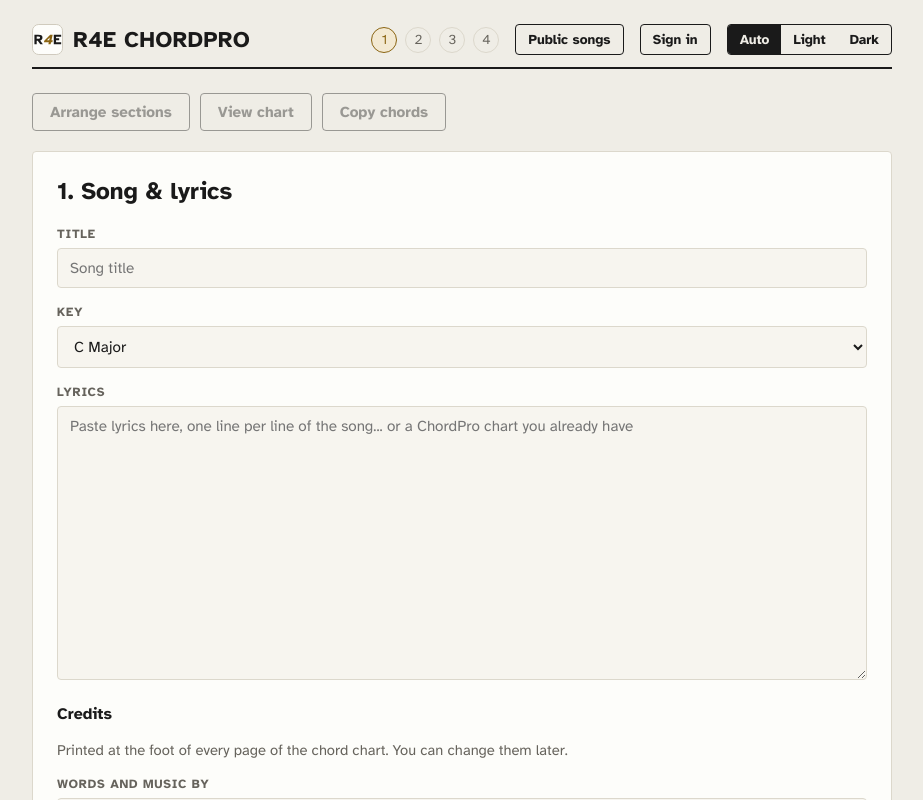
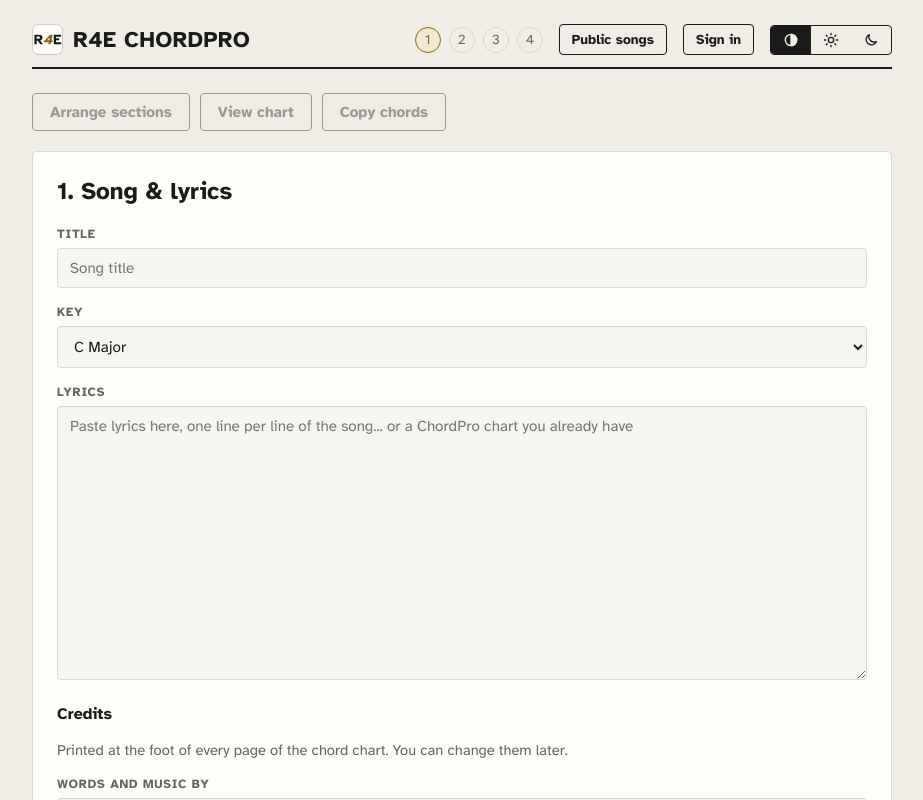
Before and after one commit to eang0521/chordpro, a React (Vite) app: page / in a window 1280 px wide. Shown: the top 800 px of the page, without its empty margins (178-1101 px from the left). Built offline with nearby package versions, Linux system fonts and the light colour scheme.

Commit message:
Show the theme switch as icons to save header space
The switch now shows three icons instead of words: a half-filled circle
for Auto (match device), a sun for Light and a moon for Dark. Each keeps a
tooltip and a screen-reader label.

Co-Authored-By: Claude Opus 5.5 <noreply@anthropic.com>

```diff
--- a/src/App.css
+++ b/src/App.css
@@ -1013,8 +1013,8 @@ button.secondary:hover:not(:disabled) {
   border: none;
   border-radius: 0;
   color: var(--text);
-  padding: 5px 10px;
-  font-size: 0.8rem;
+  padding: 5px 7px;
+  line-height: 0;
 }
 
 .theme-switch button:hover:not(:disabled) {
--- a/src/components/ThemeSwitch.tsx
+++ b/src/components/ThemeSwitch.tsx
@@ -1,11 +1,52 @@
 import { useEffect, useState } from 'react';
+import type { ReactNode } from 'react';
 import type { ThemeChoice } from '../lib/theme';
 import { applyTheme, getThemeChoice, onSystemThemeChange, saveThemeChoice } from '../lib/theme';
 
-const OPTIONS: { value: ThemeChoice; label: string }[] = [
-  { value: 'auto', label: 'Auto' },
-  { value: 'light', label: 'Light' },
-  { value: 'dark', label: 'Dark' },
+// Small line icons drawn in the text color: a half-filled circle for the device's setting, a
+// sun for light, a moon for dark.
+const iconProps = {
+  width: 16,
+  height: 16,
+  viewBox: '0 0 24 24',
+  fill: 'none',
+  stroke: 'currentColor',
+  strokeWidth: 2,
+  strokeLinecap: 'round',
+  strokeLinejoin: 'round',
+  'aria-hidden': true,
+} as const;
+
+const OPTIONS: { value: ThemeChoice; label: string; icon: ReactNode }[] = [
+  {
+    value: 'auto',
+    label: 'Match device',
+    icon: (
+      <svg {...iconProps}>
+        <circle cx="12" cy="12" r="8.5" />
+        <path d="M12 3.5a8.5 8.5 0 0 1 0 17z" fill="currentColor" />
+      </svg>
+    ),
+  },
+  {
+    value: 'light',
+    label: 'Light',
+    icon: (
+      <svg {...iconProps}>
+        <circle cx="12" cy="12" r="4" />
+        <path d="M12 2v2M12 20v2M4.9 4.9l1.4 1.4M17.7 17.7l1.4 1.4M2 12h2M20 12h2M4.9 19.1l1.4-1.4M17.7 6.3l1.4-1.4" />
+      </svg>
+    ),
+  },
+  {
+    value: 'dark',
+    label: 'Dark',
+    icon: (
+      <svg {...iconProps}>
+        <path d="M20 14.5A8 8 0 0 1 9.5 4a8 8 0 1 0 10.5 10.5z" />
+      </svg>
+    ),
+  },
 ];
 
 /** Light / dark / auto (the device's setting), remembered in this browser. */
@@ -22,13 +63,15 @@ export function ThemeSwitch() {
           key={opt.value}
           role="radio"
           aria-checked={choice === opt.value}
+          aria-label={opt.label}
+          title={opt.label}
           className={choice === opt.value ? 'active' : undefined}
           onClick={() => {
             setChoice(opt.value);
             saveThemeChoice(opt.value);
           }}
         >
-          {opt.label}
+          {opt.icon}
         </button>
       ))}
     </div>
```
